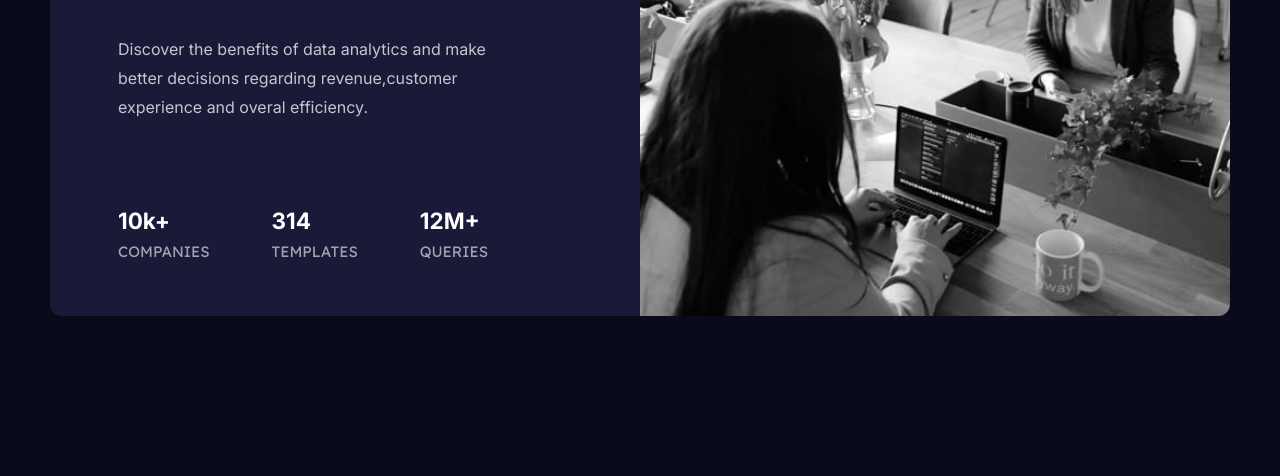
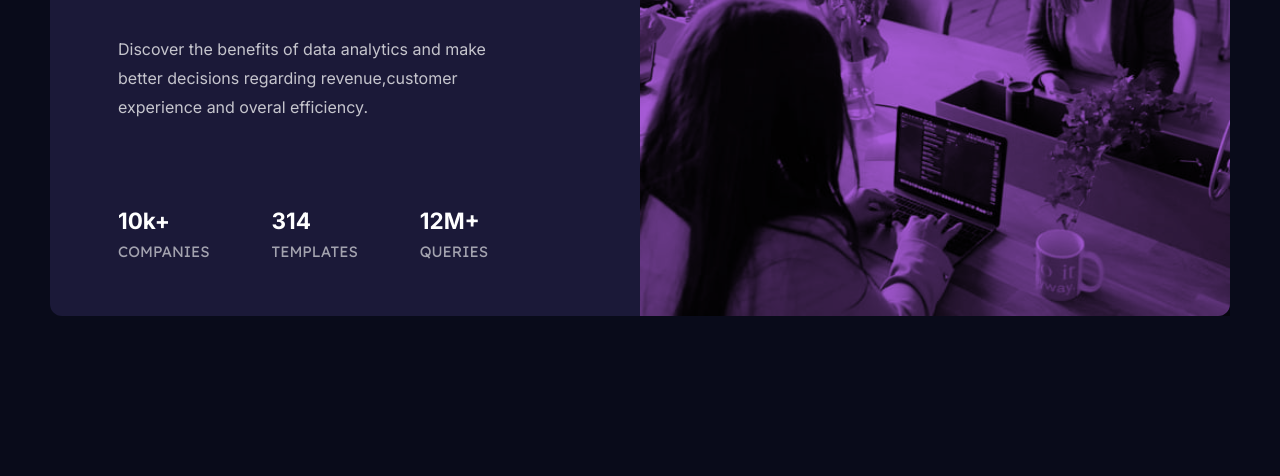
Before and after one commit to hgutierrez1/project-preview-card-component, a plain HTML site: page index.html in a window 1280 px wide. Shown: the part 324-800 px from the top of the page. Drawn offline with Linux system fonts and the light colour scheme.

Commit message:
added shade of purple missing in image

```diff
--- a/styles.css
+++ b/styles.css
@@ -39,10 +39,11 @@ body{
 #image{
    height: 100%;
    width: 50%;
-
+   background: var(--soft-violet);
+   border-radius: 0 12px 12px 0 ;
 }
 #image img{
-    border-radius: 0 12px 12px 0 ;
+    mix-blend-mode: multiply;
     height: 100%;
     width: 100%;
 }
@@ -105,11 +106,12 @@ h2{
         text-align: center;
     }
     #image{
+        border-radius: 12px 12px 0 0;
         width: 100%;
         height: 33%;
     }
     #image img{
-        border-radius:12px 12px 0 0 ;
+        display: block;
     }
     .stats-container{
         flex-direction: column;
```
